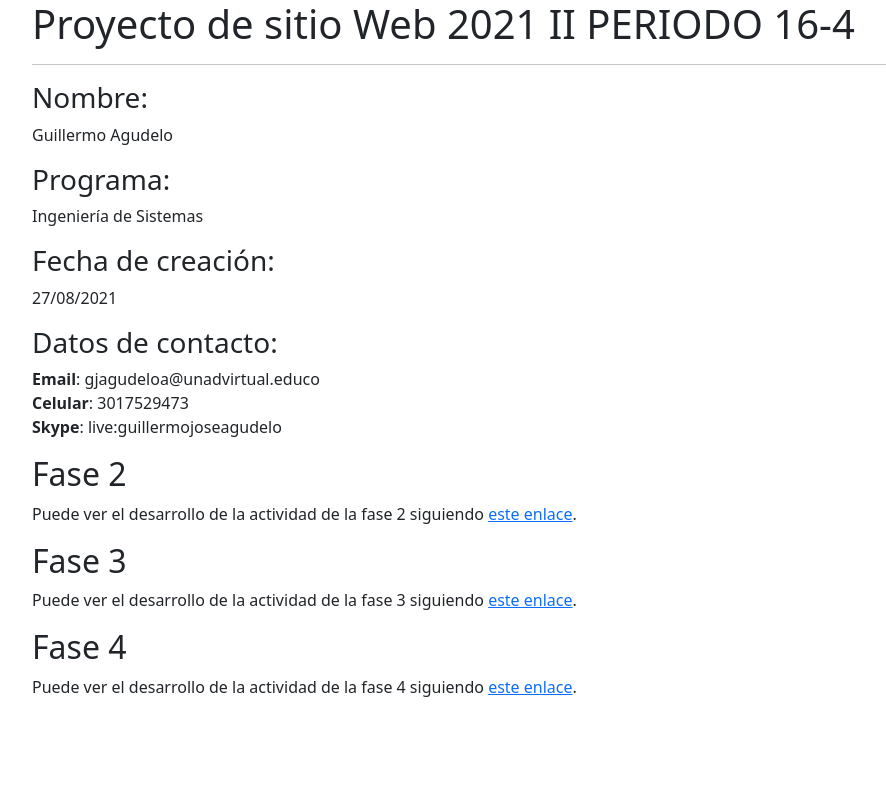
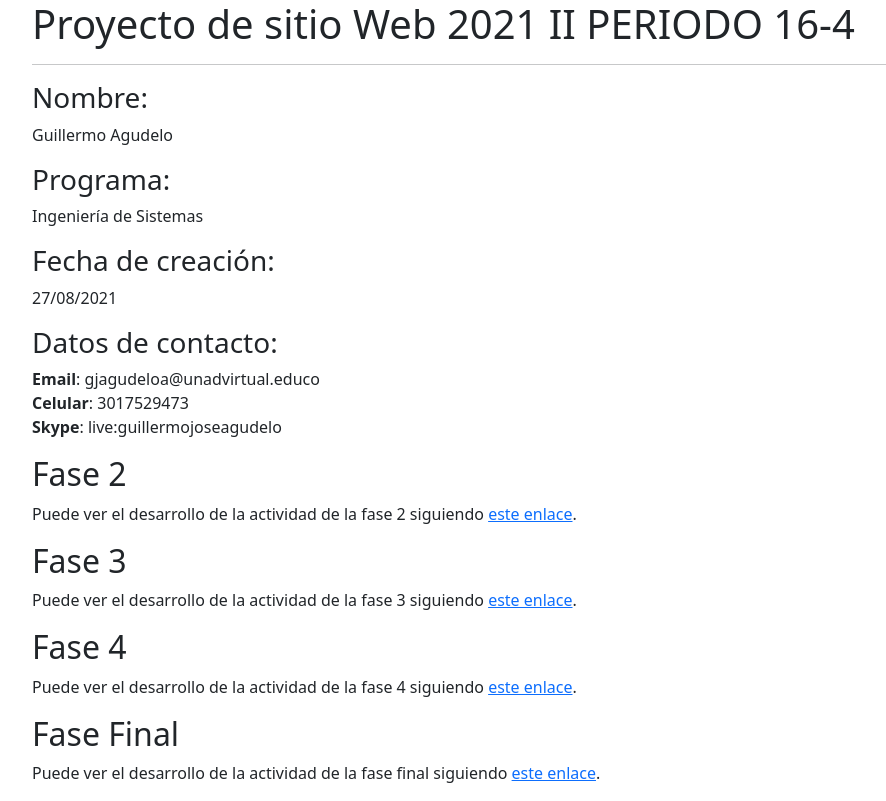
Before and after one commit to gjagudeloaunad/DSW-GuillermoAgudelo, a plain HTML site: page index.html in a window 1280 px wide. Shown: the whole page, without its empty margins (50-936 px from the left). Drawn offline with nearby package versions, Linux system fonts and the light colour scheme.

Commit message:
enlace en index.html

```diff
--- a/index.html
+++ b/index.html
@@ -38,6 +38,10 @@
         <h2>Fase 4</h2>
 
         <p>Puede ver el desarrollo de la actividad de la fase 4 siguiendo <a href="fase4/index.html">este enlace</a>.</p>
+
+        <h2>Fase Final</h2>
+
+        <p>Puede ver el desarrollo de la actividad de la fase final siguiendo <a href="fasefinal/index.html">este enlace</a>.</p>
     </div>
 </body>
 </html>
```
